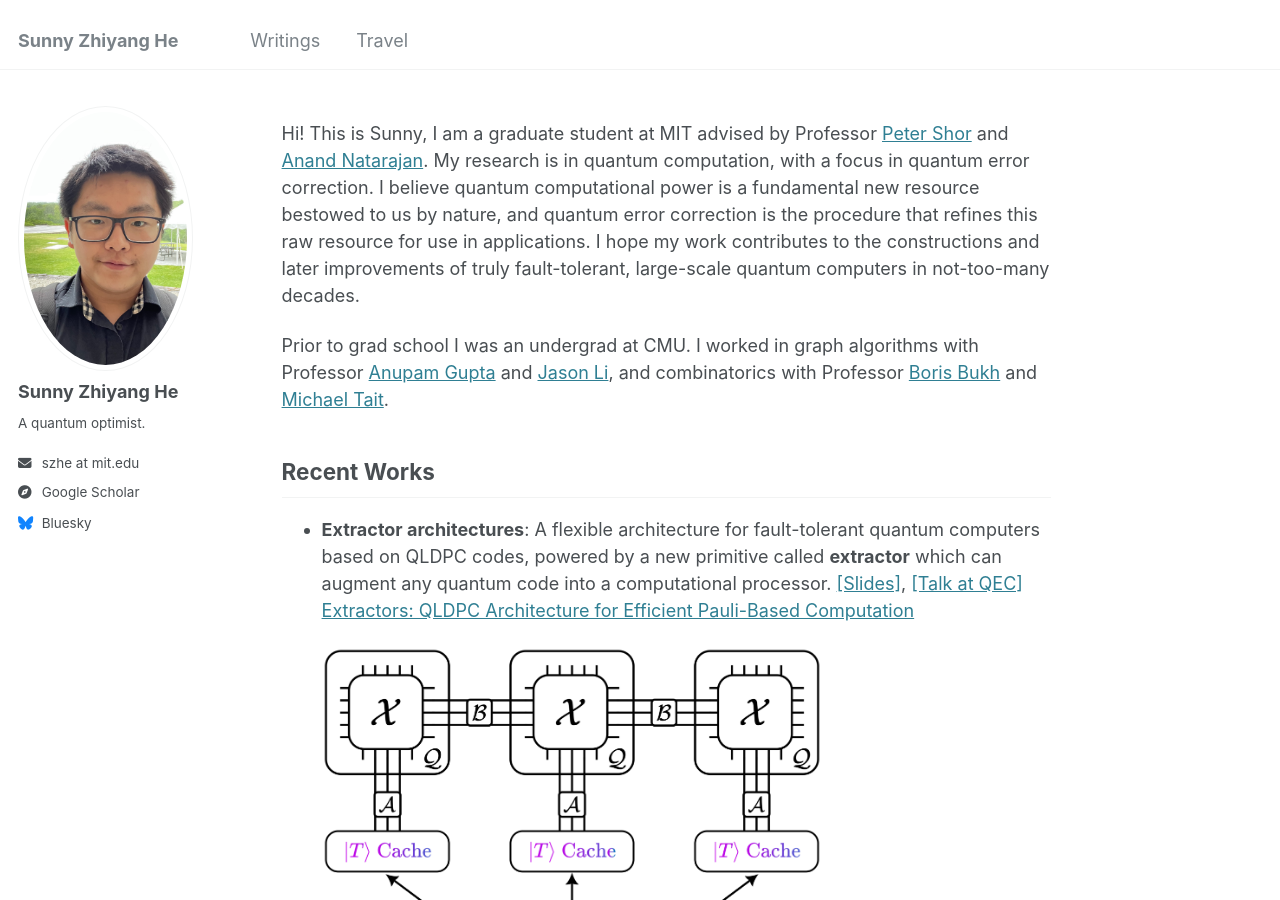
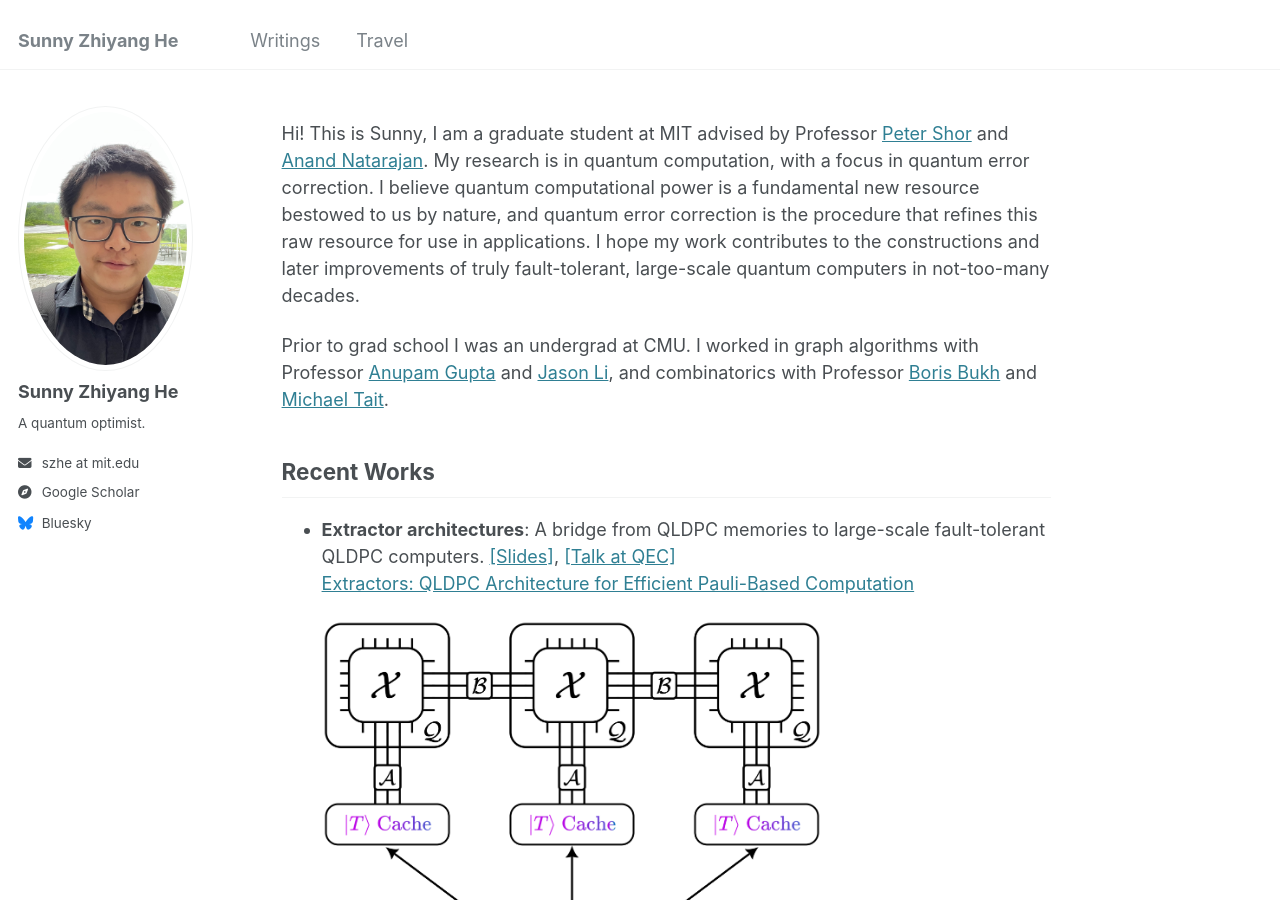
Before and after one commit to SunnyZhiyangHe/sunnyzhiyanghe.github.io, a Jekyll site: the page built from _pages/about.md, in a window 1280 px wide and 900 px high. Built offline with Jekyll 4.4.1, drawn with Linux system fonts in a browser that asks for light colours.

Commit message:
Update about.md

```diff
--- a/_pages/about.md
+++ b/_pages/about.md
@@ -14,7 +14,7 @@
 
 ## Recent Works
 
-- **Extractor architectures**: A flexible architecture for fault-tolerant quantum computers based on QLDPC codes, powered by a new primitive called **extractor** which can augment any quantum code into a computational processor. [[Slides]](files/Extractors.pdf), [[Talk at QEC]](https://yale.hosted.panopto.com/Panopto/Pages/Viewer.aspx?id=06110e48-4bec-49c6-b499-b33000fe5424&start=3600.066)
+- **Extractor architectures**: A bridge from QLDPC memories to large-scale fault-tolerant QLDPC computers. [[Slides]](files/Extractors.pdf), [[Talk at QEC]](https://yale.hosted.panopto.com/Panopto/Pages/Viewer.aspx?id=06110e48-4bec-49c6-b499-b33000fe5424&start=3600.066)
 [Extractors: QLDPC Architecture for Efficient Pauli-Based Computation](https://arxiv.org/abs/2503.10390)
 
   <img src="/images/Extractor_Architecture.png" alt="Extractor Architecture" width="500">
```
